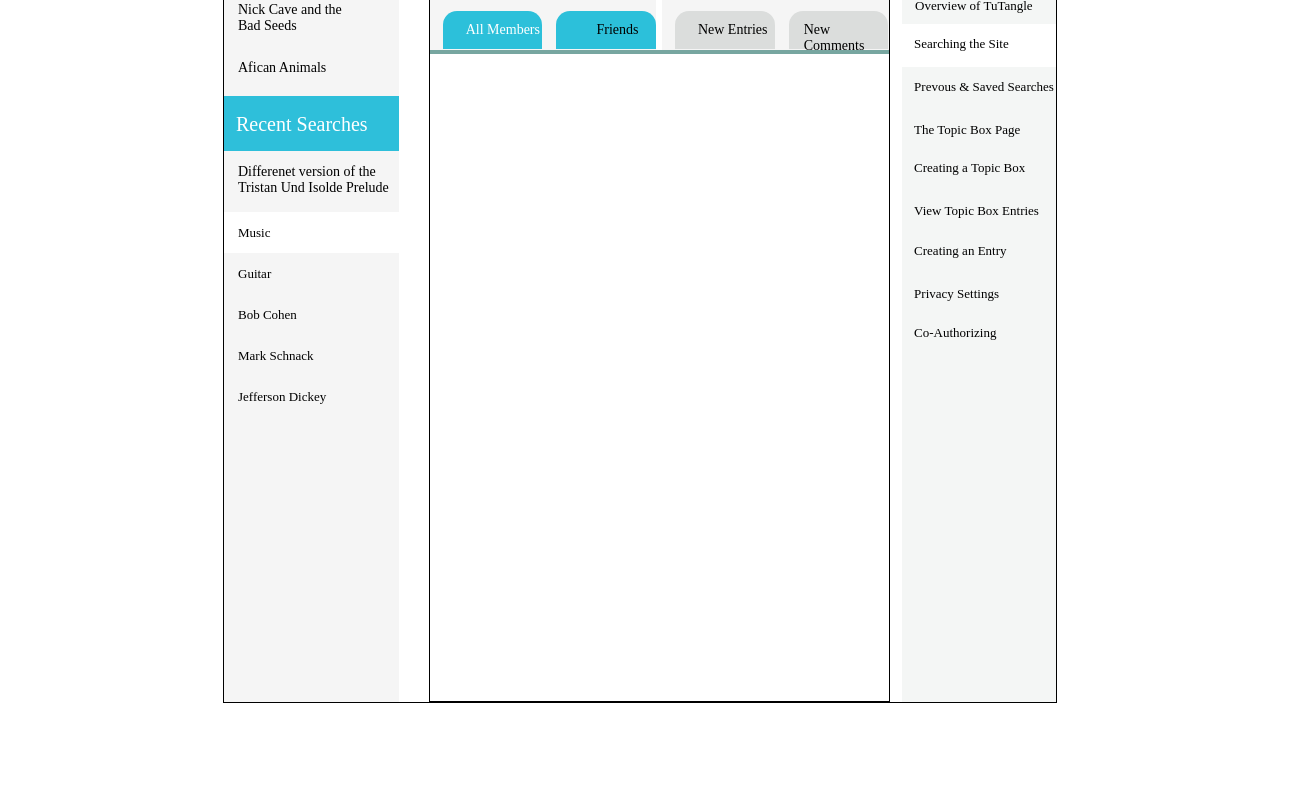
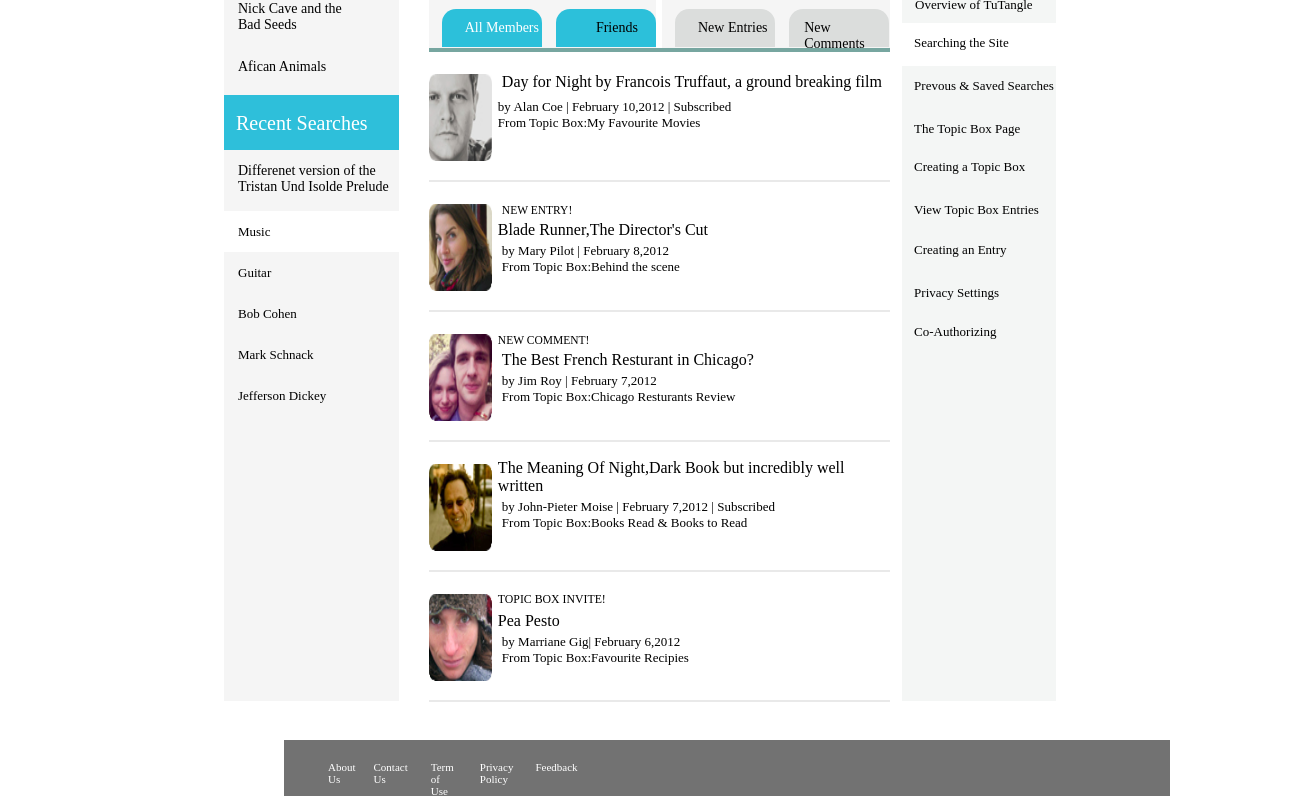
Before and after one commit to sushant14-afc/tutangle, a plain HTML site: page index.html in a window 1280 px wide. Shown: the part 268-1065 px from the top of the page, 1312 px wide, since content can reach past the window. Before the commit the page ends 971 px from the top, so only its background shows below. Drawn offline with Linux system fonts and the light colour scheme.

Commit message:
Completion of Tutangle

```diff
--- a/index.html
+++ b/index.html
@@ -82,7 +82,64 @@
           </div>
 
           <div class="border"></div>
-      </div>
+
+          <div class="cdata">
+             <div class="cphoto">
+                 <img src="boy.png">
+             </div>
+             <div class="ccmt">
+                 <p>Day for Night by Francois Truffaut, a ground breaking film<br></p>
+                 <div class="by">by Alan Coe | February 10,2012 | Subscribed<br>
+                    From Topic Box:My Favourite Movies
+             </div>
+
+             </div>
+          </div>
+          <div class="cdata">
+            <div class="cphoto">
+                <img src="girl.png">
+            </div>
+            <div class="ccmt">
+               <p class="gfont">NEW ENTRY!</p>
+               <div class="blade">Blade Runner,The Director's Cut</div>
+               <p class="date">by Mary Pilot | February 8,2012<br>
+                From Topic Box:Behind the scene</p>
+            </div>
+          </div>
+          <div class="cdata">
+              <div class="cphoto">
+                  <img src="both.png">
+              </div>
+              <div class="ccmt">
+                  <div class="gfont">NEW COMMENT!</div>
+                  <p class="blade">The Best French Resturant in Chicago?</p>
+                  <p class="date">by Jim Roy | February 7,2012<br>
+                    From Topic Box:Chicago Resturants Review </p>
+              </div>
+          </div>
+          <div class="cdata">
+              <div class="cphoto">
+                  <img src="old.png">
+              </div>
+              <div class="ccmt">
+                  The Meaning Of Night,Dark Book but incredibly well written<br>
+                  <p class="date">by John-Pieter Moise | February 7,2012 | Subscribed<br>
+                     From Topic Box:Books Read & Books to Read</p>
+              </div>
+          </div>
+          <div class="cdata">
+              <div class="cphoto">
+                  <img src="small.png">
+              </div>
+              <div class="ccmt">
+                  <span>TOPIC BOX INVITE!</span>
+                  <div class="blade">Pea Pesto</div>
+                  <p class="date">by Marriane Gig| February 6,2012<br>
+                    From Topic Box:Favourite Recipies</p>
+              </div>
+          </div>
+
+        </div>
 
       <div class="side">
           <div class="rside">Video Tutorials</div>
@@ -99,11 +156,25 @@
             <li class="option6">Co-Authorizing</li>
           </ul>
       </div>
+  </section>
+
+
+  <footer>
+      <div class="foot">
+          <ul class="fotterl">
+              <li class="compare1">About Us</li>
+              <li class="compare2">Contact Us</li>
+              <li class="compare3">Term of Use</li>
+              <li class="compare4">Privacy Policy</li>
+              <li class="compare5">Feedback</li>
+              <li class="compare6">@TuTangle 2020</li>
+          </ul>
+      </div>
 
 
 
 
-  </section>
+  </footer>
 
 
 
--- a/style.css
+++ b/style.css
@@ -154,7 +154,6 @@
 /* section */
 
 .main{
-    border: 1px solid black;
     width: 65%;
     margin: 0 auto;
     height: 773px;
@@ -331,7 +330,6 @@ ul{
 
 
 .middle{
-    border: 1px solid black;
     float: left;
     height: 773px;
     width: 55.4%;
@@ -457,3 +455,121 @@ ul{
 .border{
    border: 2px solid #77a6a0;
 }
+
+.cdata{
+    height: 130px;
+    box-sizing: border-box;
+    border-bottom: 2px solid#e9e9e9;
+
+}
+
+.cphoto{
+    height: 98px;
+    width: 13.7%;
+    float: left;
+    margin-top: 17px;
+    box-sizing: border-box;
+}
+
+img{
+    height: 92px;
+    width: 100%;
+    padding-top: 5px;
+    box-sizing: border-box;
+}
+
+.ccmt{
+    height: 98px;
+    width: 85%;
+    float: right;
+    margin-top: 17px;
+    box-sizing: border-box;
+}
+
+p{
+    padding-top: 4px;
+    padding-left: 4px;
+}
+
+.by{
+    font-size: 13px;
+    padding-top: 8px;
+}
+
+.gfont{
+    font-size: 11.5px;
+    padding-top: 5px;
+}
+
+.blade{
+    padding-top: 5px;
+}
+
+.date{
+    font-size: 13px;
+
+}
+
+span{
+    font-size: 11.8px;
+}
+
+/* middle */
+
+
+
+/* footer */
+
+.foot{
+    width: 69.2%;
+    height: 56px;
+    margin-top: 39px;
+    margin-left: 284px;
+    background-color: #727272;
+}
+
+.fotterl{
+    display: flex;
+}
+
+.compare1{
+    font-size: 11px;
+    margin-top: 21px;
+    margin-left: 44px;
+    color: white;
+}
+
+.compare2{
+    font-size: 11px;
+    margin-top: 21px;
+    margin-left: 18px;
+    color: white;
+}
+
+.compare3{
+    font-size: 11px;
+    margin-top: 21px;
+    margin-left: 23px;
+    color: white;
+}
+
+.compare4{
+    font-size: 11px;
+    margin-top: 21px;
+    margin-left: 26px;
+    color: white;
+}
+
+.compare5{
+    font-size: 11px;
+    margin-top: 21px;
+    margin-left: 22px;
+    color: white;
+}
+
+.compare6{
+    font-size: 11px;
+    margin-top: 21px;
+    margin-left: 683px;
+    color: white;
+}
```
Also changed, not shown: both.png (added), boy.png (added), girl.png (added), old.png (added), small.png (added).
